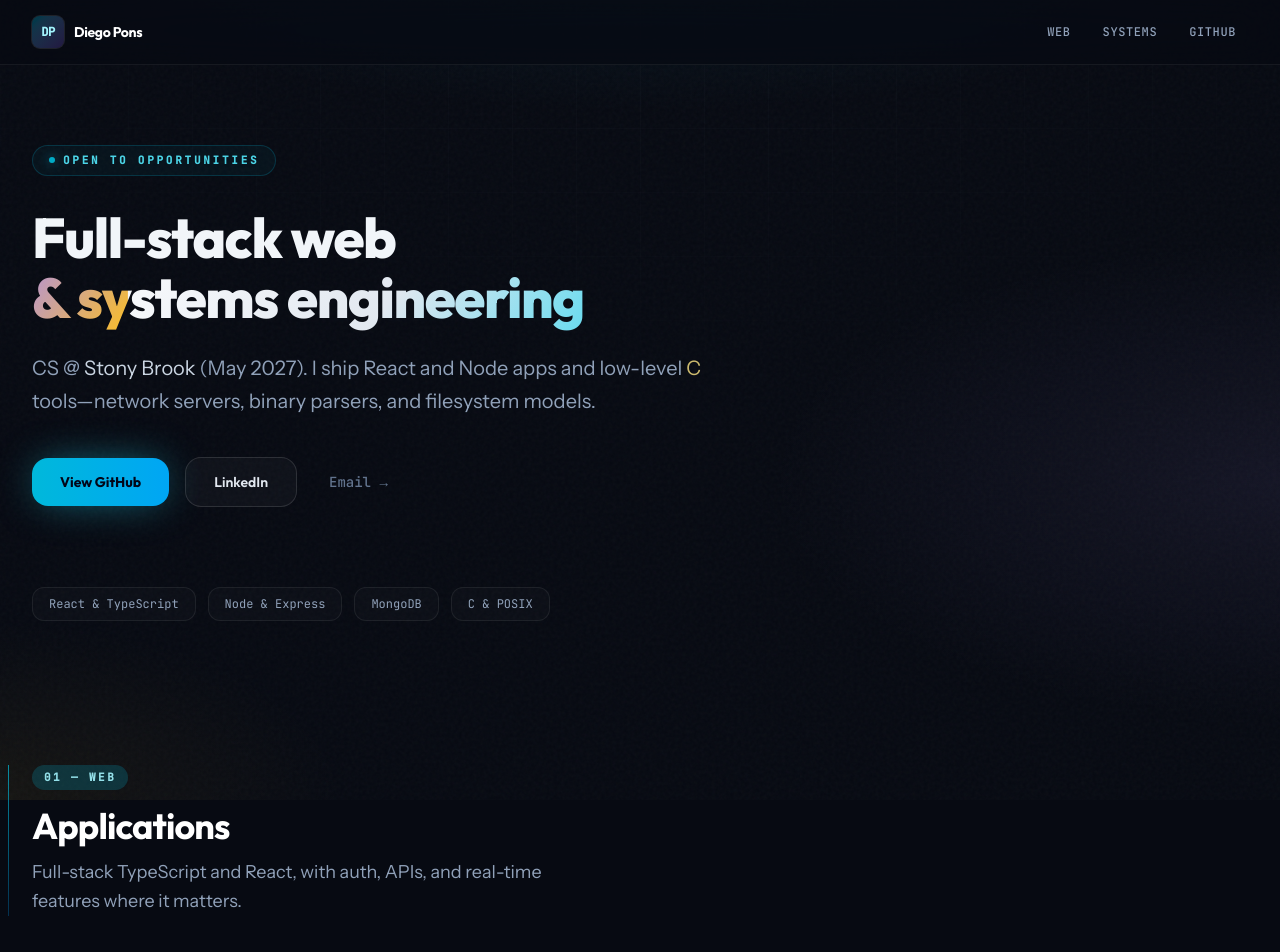
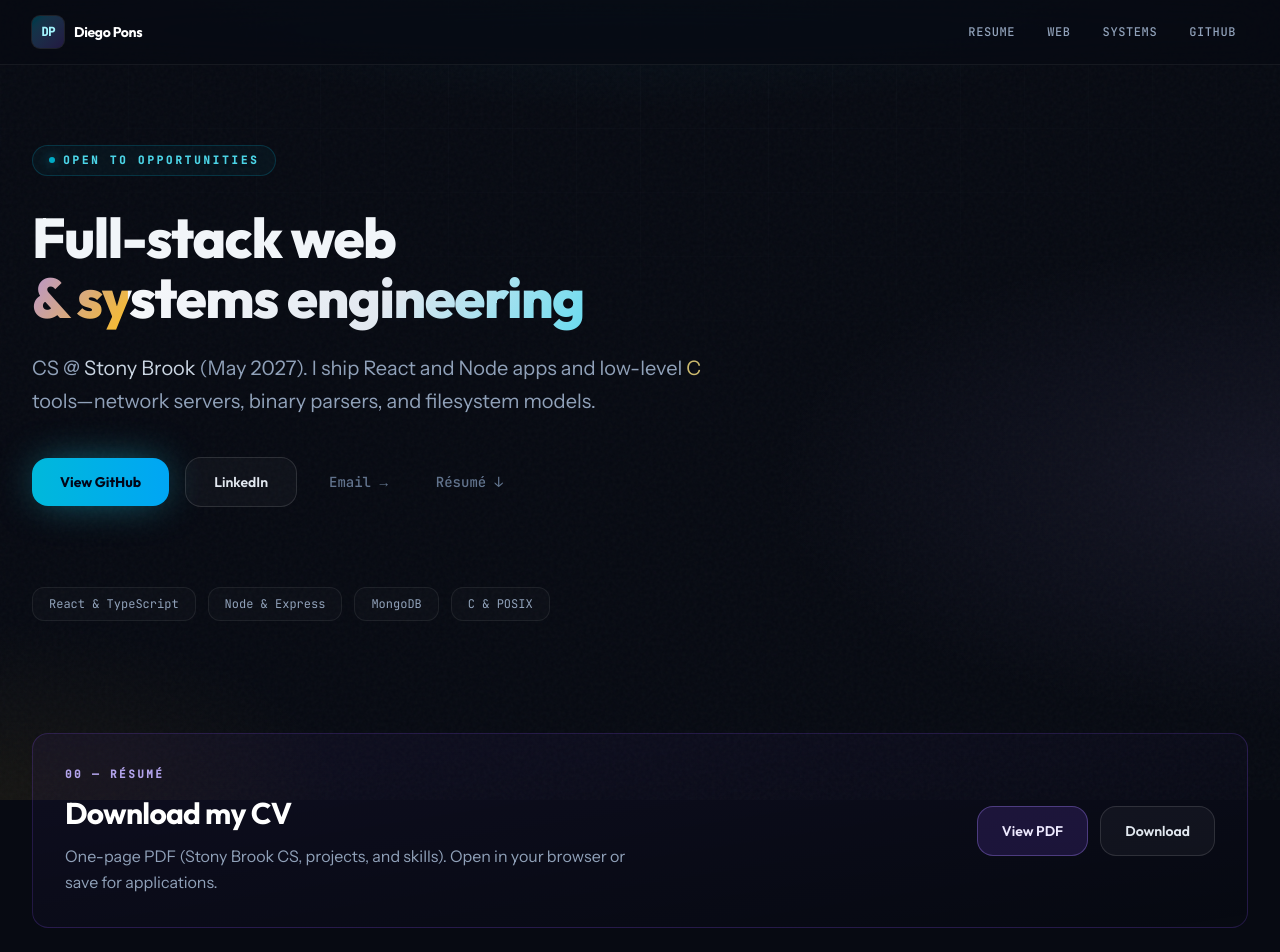
Before and after one commit to DiegoJPons/Portfolio, a React (Vite) app: page / in a window 1280 px wide. Shown: the top 952 px of the page. Built offline with nearby package versions, Linux system fonts and the light colour scheme.

Commit message:
Added resume

```diff
--- a/src/App.tsx
+++ b/src/App.tsx
@@ -7,6 +7,7 @@ const LINKS = {
   email: "mailto:diegojean1995@gmail.com",
   github: "https://github.com/DiegoJPons",
   linkedin: "https://linkedin.com/in/diego-pons-",
+  resumePdf: "/resume.pdf",
 } as const;
 
 export default function App() {
@@ -43,6 +44,7 @@ export default function App() {
           </a>
           <nav className="flex items-center gap-1 sm:gap-2">
             {[
+              ["Resume", "#resume"],
               ["Web", "#web"],
               ["Systems", "#systems"],
               ["GitHub", LINKS.github],
@@ -105,6 +107,12 @@ export default function App() {
               >
                 Email →
               </a>
+              <a
+                href="#resume"
+                className="rounded-2xl px-4 py-3.5 font-mono text-sm font-medium text-slate-500 transition hover:text-slate-300"
+              >
+                Résumé ↓
+              </a>
             </div>
           </div>
 
@@ -123,6 +131,40 @@ export default function App() {
                 </span>
               )
             )}
+          </div>
+        </section>
+
+        <section id="resume" className="mt-24 scroll-mt-28 md:mt-28">
+          <div className="animate-fade-up flex flex-col justify-between gap-6 rounded-2xl border border-violet-500/20 bg-gradient-to-br from-violet-500/[0.06] to-transparent p-6 md:flex-row md:items-center md:gap-10 md:p-8">
+            <div className="min-w-0">
+              <p className="font-mono text-[11px] font-semibold uppercase tracking-[0.22em] text-violet-300/90">
+                00 — Résumé
+              </p>
+              <h2 className="font-['Outfit'] mt-3 text-2xl font-bold tracking-tight text-white md:text-3xl">
+                Download my CV
+              </h2>
+              <p className="mt-3 max-w-xl text-sm leading-relaxed text-slate-400 md:text-base">
+                One-page PDF (Stony Brook CS, projects, and skills). Open in
+                your browser or save for applications.
+              </p>
+            </div>
+            <div className="flex shrink-0 flex-wrap gap-3">
+              <a
+                href={LINKS.resumePdf}
+                target="_blank"
+                rel="noreferrer noopener"
+                className="inline-flex items-center justify-center rounded-2xl border border-violet-400/35 bg-violet-500/15 px-6 py-3.5 font-['Outfit'] text-sm font-semibold text-violet-100 transition hover:border-violet-300/50 hover:bg-violet-500/25"
+              >
+                View PDF
+              </a>
+              <a
+                href={LINKS.resumePdf}
+                download="Diego-Pons-Resume.pdf"
+                className="inline-flex items-center justify-center rounded-2xl border border-white/[0.12] bg-white/[0.04] px-6 py-3.5 font-['Outfit'] text-sm font-semibold text-slate-200 transition hover:border-white/25 hover:bg-white/[0.08]"
+              >
+                Download
+              </a>
+            </div>
           </div>
         </section>
 
@@ -210,6 +252,14 @@ export default function App() {
             >
               Email
             </a>
+            <a
+              href={LINKS.resumePdf}
+              target="_blank"
+              rel="noreferrer noopener"
+              className="text-slate-400 transition hover:text-cyan-300"
+            >
+              Résumé
+            </a>
           </div>
         </div>
       </footer>
```
Also changed, not shown: 1 other file (tests, documents, lock files or other folders).
